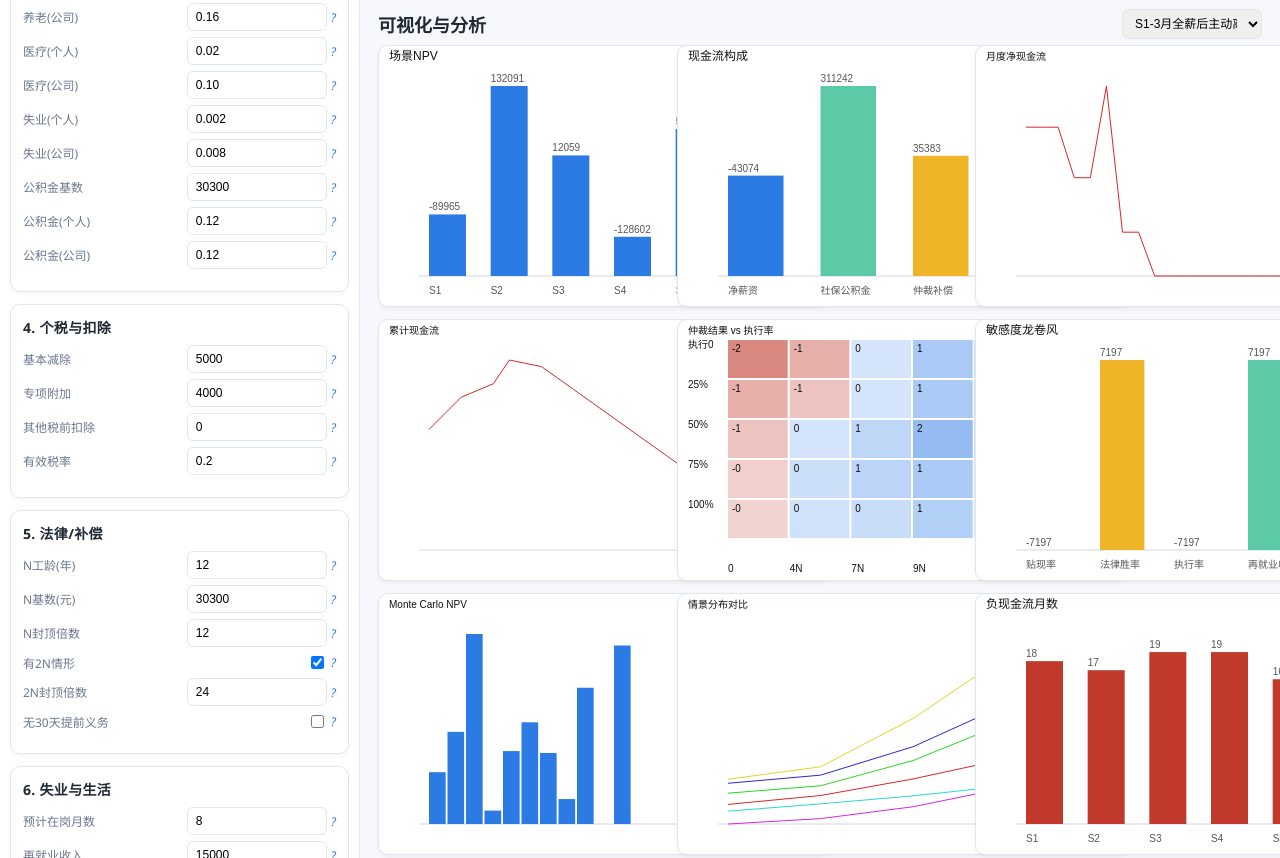
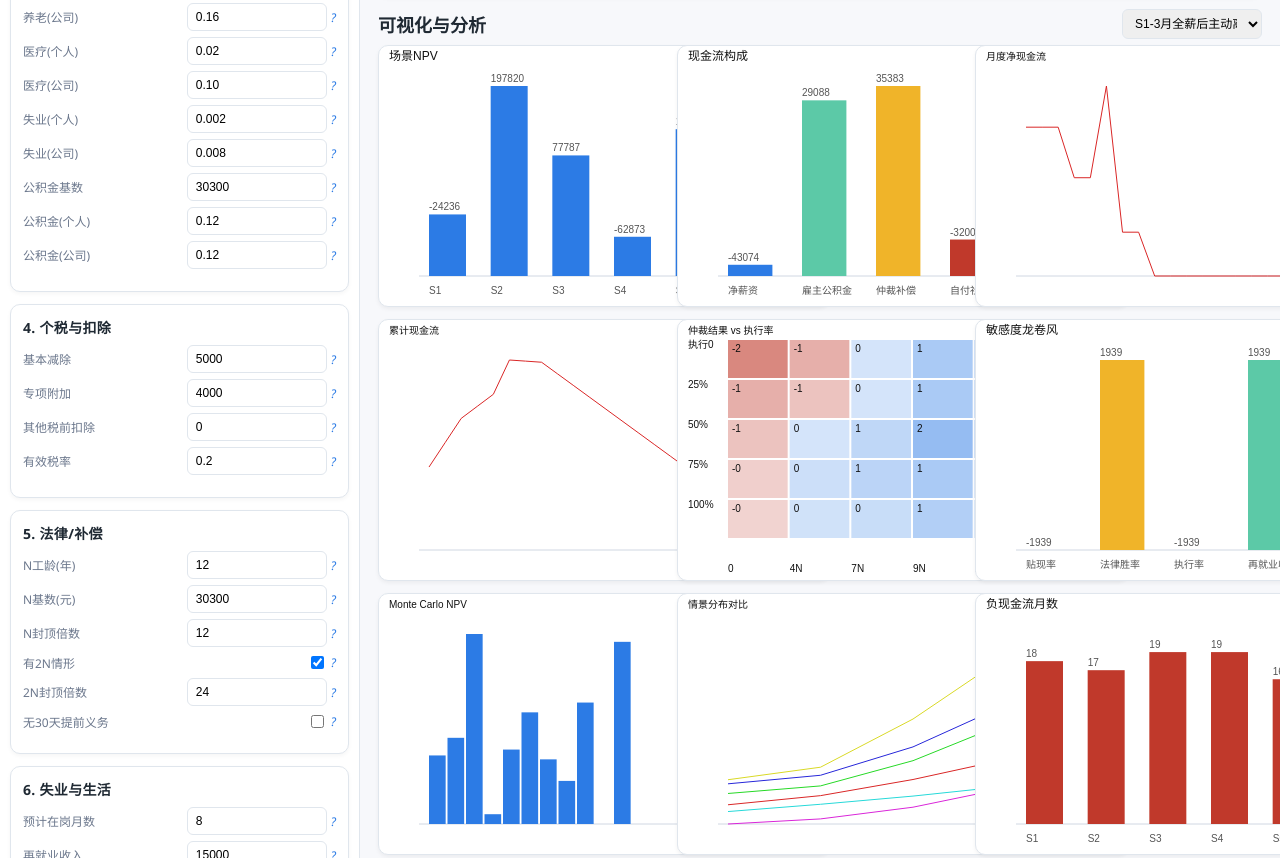
Before and after one commit to daluobo886/work, a plain HTML site: page index.html in a window 1280 px wide. Shown: the part 696-1554 px from the top of the page. Drawn offline with Linux system fonts and the light colour scheme.

Commit message:
调整现金流公式去除生活成本

```diff
--- a/index.html
+++ b/index.html
@@ -269,7 +269,7 @@ function calcEmployeeContrib(p){
   return social + housing;
 }
 function calcEmployerBenefit(p){
-  return p.socialBase * (p.pensionEmployerRate + p.medicalEmployerRate + p.unemploymentEmployerRate) + p.housingBase * p.housingEmployerRate;
+  return p.housingBase * p.housingEmployerRate;
 }
 function calcHousingFundValue(p){
   return p.housingBase * (p.housingEmployeeRate + p.housingEmployerRate);
@@ -364,16 +364,15 @@ function buildTimeline(s, p, horizon=24){
     else gross = 0;
 
     const net = calcAfterTaxIncome(p, gross);
-    const employerBenefit = calcEmployerBenefit(p) + (gross>0? p.housingBase*p.housingEmployeeRate:0);
-    const livingCost = p.expectedReemploymentIncome;
+    const employerBenefit = gross>0 ? calcEmployerBenefit(p) : 0;
     const selfPay = (gross===0 && p.keepSocialSecurityDuringUnemployment)? p.selfSocialSecurityCostPerMonth : 0;
     const oppCost = (gross===0? p.unemploymentOpportunityCostFactor * p.expectedReemploymentIncome:0);
     let lump = 0;
     if(s.arbitrationDurationMonths && m===s.arbitrationDurationMonths) lump = arbitrationPayout * s.probUseArbitration;
 
-    const disposable = net + employerBenefit + lump - livingCost - selfPay - oppCost;
+    const disposable = net + employerBenefit + lump - selfPay - oppCost;
     const disc = 1/Math.pow(1+monthlyRate, m-1);
-    rows.push({month:m,gross,net,employerBenefit,livingCost,selfPay,oppCost,lump,disposable,discounted:disposable*disc});
+    rows.push({month:m,gross,net,employerBenefit,selfPay,oppCost,lump,disposable,discounted:disposable*disc});
   }
   return rows;
 }
@@ -563,9 +562,10 @@ function renderCharts(summaries){
     timeline.reduce((a,b)=>a+b.net,0),
     timeline.reduce((a,b)=>a+b.employerBenefit,0),
     timeline.reduce((a,b)=>a+b.lump,0),
-    -timeline.reduce((a,b)=>a+b.livingCost+b.selfPay+b.oppCost,0)
+    -timeline.reduce((a,b)=>a+b.selfPay,0),
+    -timeline.reduce((a,b)=>a+b.oppCost,0)
   ];
-  drawBarChart(document.getElementById('chartPayoff'), payoffParts, ['净薪资','社保公积金','仲裁补偿','生活/成本'], {title:'现金流构成', colors:['#2c7be5','#5cc9a7','#f0b429','#c0392b']});
+  drawBarChart(document.getElementById('chartPayoff'), payoffParts, ['净薪资','雇主公积金','仲裁补偿','自付社保','机会成本'], {title:'现金流构成', colors:['#2c7be5','#5cc9a7','#f0b429','#c0392b','#7f8c8d']});
 
   const heatMatrix = [
     [ -2,-1,0,1,2,3 ],
```
